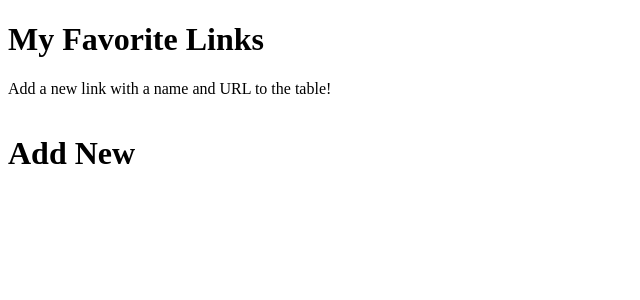
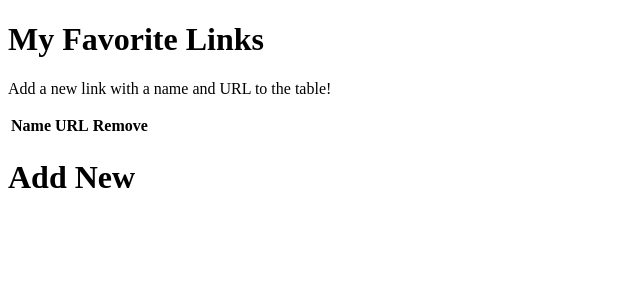
Before and after one commit to shwarzbergzelda/favlinks, a React (Vite) app: page / in a window 1280 px wide. Shown: the top 300 px of the page, without its empty margins (0-640 px from the left). Built offline with nearby package versions, Linux system fonts and the light colour scheme.

Commit message:
create and render TableHeader and TableBody components in Table.jsx

```diff
--- a/src/components/Table.jsx
+++ b/src/components/Table.jsx
@@ -1,6 +1,31 @@
+function TableHeader() {
+    /* responsible for rendering the head of our table with the appropriate columns */
+
+    return (
+        <thead>
+            <tr>
+                <th>Name</th>
+                <th>URL</th>
+                <th>Remove</th>
+            </tr>
+        </thead>
+    )
+}
+
+function TableBody() {
+    /* responsible for rendering the data for our table */
+
+    return (
+        <tbody></tbody>
+    )
+}
+
 function Table() {
     return (
-        <table></table>
+        <table>
+            <TableHeader />
+            <TableBody />
+        </table>
     )
 }
 
```
